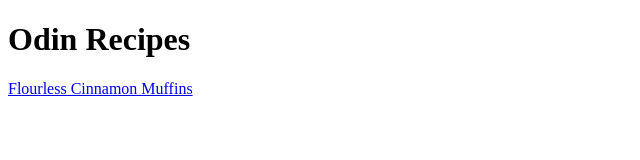
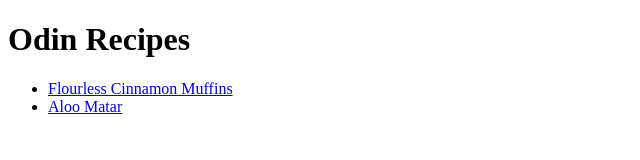
Before and after one commit to kgdigital26/odin-recipes, a plain HTML site: page index.html in a window 1280 px wide. Shown: the whole page, without its empty margins (0-640 px from the left). Drawn offline with Linux system fonts and the light colour scheme.

Commit message:
Added a recipe to the index

```diff
--- a/index.html
+++ b/index.html
@@ -6,6 +6,9 @@
     </head>
     <body>
         <h1>Odin Recipes</h1>
-        <a href="recipes/flourless_cinnamon_muffins.html">Flourless Cinnamon Muffins</a>
+        <ul>
+            <li><a href="recipes/flourless_cinnamon_muffins.html" target="_blank">Flourless Cinnamon Muffins</a></li>
+            <li><a href="recipes/aloo_matar.html" target="_blank">Aloo Matar</a></li>
+        </ul>
     </body>
 </html>
```
